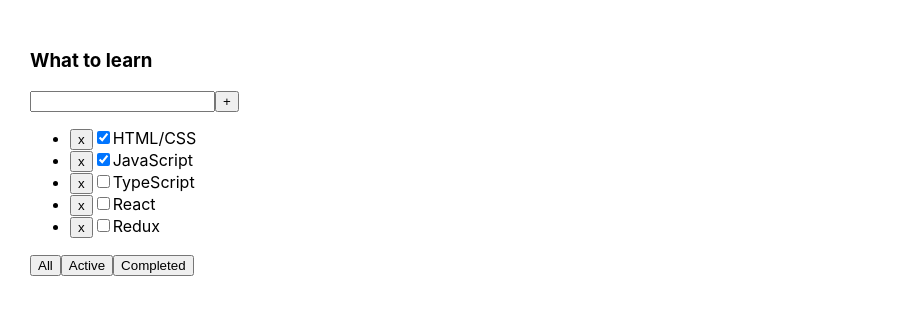
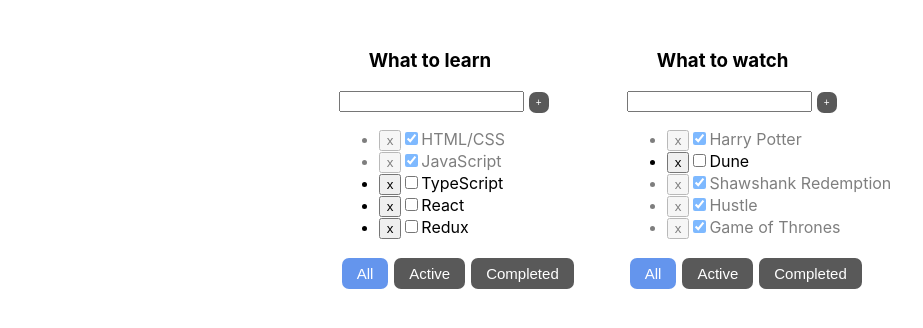
Before and after one commit to Tumelya/todolist, a React (Create React App) app: page / in a window 1280 px wide. Shown: the top 328 px of the page, without its empty margins (0-923 px from the left). Built offline with nearby package versions, Linux system fonts and the light colour scheme.

Commit message:
feat: add another todolist

```diff
--- a/src/App.css
+++ b/src/App.css
@@ -1,8 +1,61 @@
 .App {
   padding: 30px;
   display: flex;
+  justify-content: center;
 }
 
 .App > div {
   margin-right: 50px;
 }
+
+.todo h3{
+  margin-left: 30px;
+}
+
+.error {
+  border: red 1px solid;
+}
+
+.error-message {
+  color: red;
+}
+
+.priorityButton, .priorityButtonActive, .plusButton {
+  border: none;
+  border-radius: 7px;
+  color: white;
+  text-align: center;
+  text-decoration: none;
+  display: inline-block;
+}
+
+.priorityButton {
+  background-color: #595959;
+  padding: 7px 15px;
+  margin: 3px;
+  font-size: 15px;
+}
+
+.priorityButtonActive {
+  background-color: cornflowerblue;
+  padding: 7px 15px;
+  margin: 3px;
+  font-size: 15px;
+}
+.plusButton {
+  background-color: #595959;
+  padding: 5px 7px;
+  margin-left: 5px;
+  font-size: 10px;
+}
+
+.priorityButton:hover, .plusButton:hover {
+  background-color: #383838;
+}
+.plusButton:active {
+  background-color: cornflowerblue;
+}
+
+.isDone {
+  opacity: 50%;
+}
--- a/src/App.tsx
+++ b/src/App.tsx
@@ -1,77 +1,105 @@
 import React, {useState} from 'react';
 import './App.css';
-//import {FilterType, TaskType, Todolist} from "./Todolist";
+import {TaskType} from "./Todolist";
 import {Todolist} from "./Todolist";
 import {v1} from "uuid";
 
+export type FilterType = "All" | "Active" | "Completed"
+type TodolistsType = {
+    id: string
+    title: string
+    filter: FilterType
+}
+
 function App() {
 
-    let [tasks1, setTasks1] = useState([
+    /*
+        let tasks3: Array<TaskType> = [
+            {id: v1(), title: "Football", isDone: false},
+            {id: v1(), title: "Squash", isDone: true},
+            {id: v1(), title: "Volleyball", isDone: false},
+            {id: v1(), title: "Tennis", isDone: true},
+            {id: v1(), title: "Golf", isDone: false},
+        ]*/
+
+    let todolistId1 = v1();
+    let todolistId2 = v1();
+    let [todolists, setTodolists] = useState<Array<TodolistsType>>([
+        {id: todolistId1, title: "What to learn", filter: "All"},
+        {id: todolistId2, title: "What to watch", filter: "All"}
+    ]);
+    let [tasksObj, setTasks] = useState({
+        [todolistId1]: [
             {id: v1(), title: "HTML/CSS", isDone: true},
             {id: v1(), title: "JavaScript", isDone: true},
             {id: v1(), title: "TypeScript", isDone: false},
             {id: v1(), title: "React", isDone: false},
-        {id: v1(), title: "Redux", isDone: false}
-    ])
+            {id: v1(), title: "Redux", isDone: false}],
+        [todolistId2]: [
+            {id: v1(), title: "Harry Potter", isDone: true},
+            {id: v1(), title: "Dune", isDone: false},
+            {id: v1(), title: "Shawshank Redemption", isDone: true},
+            {id: v1(), title: "Hustle", isDone: true},
+            {id: v1(), title: "Game of Thrones", isDone: true}]
+    });
 
-    /*let tasks2: Array<TaskType> = [
-        {id: 1, title: "Harry Potter", isDone: true},
-        {id: 2, title: "Dune", isDone: false},
-        {id: 3, title: "Shawshank Redemption", isDone: true}
-    ]
-
-    let tasks3: Array<TaskType> = [
-        {id: 1, title: "Football", isDone: false},
-        {id: 2, title: "Squash", isDone: true},
-        {id: 3, title: "Volleyball", isDone: true}
-    ]*/
-
-    const removeTasks = (elId: string) => {
-        //tasks1=tasks1.filter((el) => el.id!==elId);
-        setTasks1(tasks1.filter((el) => el.id !== elId));
+    const removeTasks = (elId: string, todolistId: string) => {
+        let tasks = tasksObj[todolistId];
+        let filteredTasks = tasks.filter((el) => el.id !== elId);
+        tasksObj[todolistId] = filteredTasks;
+        setTasks({...tasksObj});
     }
-
-    const addTasks = (title: string) => {
+    const addTasks = (title: string, todolistId: string) => {
         let newTask = {
             id: v1(),
             title: title,
             isDone: false
         };
-        setTasks1([newTask, ...tasks1]);
+        let tasks = tasksObj[todolistId];
+        let newTasks = [newTask, ...tasks];
+        tasksObj[todolistId] = newTasks;
+        setTasks({...tasksObj});
     }
-
-    /*let [filter, setFilter] = useState<FilterType>("All");
-    let currentTasks = tasks1;
-    if (filter === "Active") {
-        currentTasks = tasks1.filter((el) => !el.isDone);
+    const onClickFilterButton = (filterButt: FilterType, todolistId: string) => {
+        let todolist = todolists.find(todo => todo.id === todolistId);
+        if (todolist) {
+            todolist.filter = filterButt;
+            setTodolists([...todolists]);
         }
-    if (filter === "Completed") {
-        currentTasks = tasks1.filter((el) => el.isDone);
     }
-
-    const onClickFilterButton = (filterButt: FilterType) => {
-        setFilter(filterButt);
-    }*/
-
-    const changeStatus = (tasksId: string, isDone: boolean) => {
-        let task = tasks1.find(t => t.id === tasksId);
+    const changeStatus = (tasksId: string, isDone: boolean, todolistId: string) => {
+        let tasks = tasksObj[todolistId];
+        let task = tasks.find(t => t.id === tasksId);
         if (task) {
             task.isDone = isDone;
+            setTasks({...tasksObj});
         }
-        setTasks1([...tasks1]);
     }
 
     return (
         <div className="App">
-            <Todolist title="What to learn"
-                      tasks={tasks1}
+            {todolists.map((todo) => {
+                let currentTasks = tasksObj[todo.id];
+                if (todo.filter === "Active") {
+                    currentTasks = tasksObj[todo.id].filter((el) => !el.isDone);
+                }
+                if (todo.filter === "Completed") {
+                    currentTasks = tasksObj[todo.id].filter((el) => el.isDone);
+                }
+                return (
+                    <Todolist key={todo.id}
+                              id={todo.id}
+                              title={todo.title}
+                              tasks={currentTasks}
                               removeTasks={removeTasks}
                               addTasks={addTasks}
                               changeTaskStatus={changeStatus}
-                //onClickFilterButton={onClickFilterButton}
+                              filter={todo.filter}
+                              currentTasks={currentTasks}
+                              onClickFilterButton={onClickFilterButton}
                     />
-            {/*<Todolist title = "Movies" tasks = {tasks2}/>
-            <Todolist title = "Games" tasks = {tasks3}/>*/}
+                )
+            })}
         </div>
     );
 }
--- a/src/Todolist.tsx
+++ b/src/Todolist.tsx
@@ -1,4 +1,6 @@
 import React, {ChangeEvent, KeyboardEvent, useState, MouseEvent} from "react";
+import './App.css';
+import {FilterType} from "./App";
 
 export type TaskType = {
     id: string
@@ -7,65 +9,66 @@
 }
 
 type PropsType = {
+    id: string
     title: string
     tasks: Array<TaskType>
-    removeTasks: (elId: string) => void
-    addTasks: (title: string) => void
-    changeTaskStatus: (tasksId: string, isDone: boolean) => void
-    //onClickFilterButton: (filterButt: FilterType)=> void
+    removeTasks: (elId: string, todolistId: string) => void
+    addTasks: (title: string, todolistId: string) => void
+    changeTaskStatus: (tasksId: string, isDone: boolean, todolistId: string) => void
+    filter: FilterType
+    currentTasks: Array<TaskType>
+    onClickFilterButton: (filterButt: FilterType, todolistId: string) => void
 }
-
-export type FilterType = "All" | "Active" | "Completed"
 
 export function Todolist(props: PropsType) {
 
-    let [filter, setFilter] = useState<FilterType>("All");
-    let currentTasks = props.tasks;
-    if (filter === "Active") {
-        currentTasks = props.tasks.filter((el) => !el.isDone);
-    }
-    if (filter === "Completed") {
-        currentTasks = props.tasks.filter((el) => el.isDone);
-    }
-
-    const onClickFilterButton = (filterButt: FilterType) => {
-        setFilter(filterButt);
-    }
-
     const [newTaskTitle, setNewTaskTitle] = useState("");
+    let [error, setError] = useState<string | null>(null);
 
     const onNewTitleChangeHandler = (e: ChangeEvent<HTMLInputElement>) => {
         setNewTaskTitle(e.currentTarget.value);
     }
     const onKeyPressHandler = (e: KeyboardEvent<HTMLInputElement>) => {
+        setError(null);
         if (e.ctrlKey && e.charCode === 13) {
-            props.addTasks(newTaskTitle);
+            props.addTasks(newTaskTitle, props.id);
             setNewTaskTitle("");
         }
     }
     const addTask = () => {
-        props.addTasks(newTaskTitle);
-        setNewTaskTitle("");
+        if (newTaskTitle.trim() !== "") {
+            props.addTasks(newTaskTitle.trim(), props.id);
+            setNewTaskTitle("");
+        } else {
+            setError("Title is required");
+        }
     }
+    const onAllClickHandler = () => props.onClickFilterButton("All", props.id);
+    const onActiveClickHandler = () => props.onClickFilterButton("Active", props.id);
+    const onCompleteClickHandler = () => props.onClickFilterButton("Completed", props.id);
 
     return (
-        <div>
+        <div className="todo">
             <h3>{props.title}</h3>
             <div>
-                <input value={newTaskTitle}
+                <input className={error ? "error" : ""}
+                       value={newTaskTitle}
                        onChange={onNewTitleChangeHandler}
                        onKeyPress={onKeyPressHandler}
                 />
-                <button onClick={addTask}>+</button>
+                <button className="plusButton" onClick={addTask}>+</button>
+                {error && <div className="error-message">{error}</div>}
             </div>
             <ul>
-                {currentTasks.map(el => {
-                    const onRemoveHandler = () => {props.removeTasks(el.id)}
+                {props.currentTasks.map(el => {
+                    const onRemoveHandler = () => {
+                        props.removeTasks(el.id, props.id);
+                    }
                     const onChangeHandler = (e: MouseEvent<HTMLInputElement>) => {
-                        props.changeTaskStatus(el.id, e.currentTarget.checked)
+                        props.changeTaskStatus(el.id, e.currentTarget.checked, props.id)
                     }
                     return (
-                        <li key={el.id}>
+                        <li key={el.id} className={el.isDone ? "isDone" : ""}>
                             <button onClick={onRemoveHandler}>x</button>
                             <input onClick={onChangeHandler} type="checkbox" checked={el.isDone}/>
                             <span>{el.title}</span>
@@ -74,9 +77,15 @@
                 })}
             </ul>
             <div>
-                <button onClick={() => {onClickFilterButton("All")}}>All</button>
-                <button onClick={() => {onClickFilterButton("Active")}}>Active</button>
-                <button onClick={() => {onClickFilterButton("Completed")}}>Completed</button>
+                <button className={props.filter === "All" ? "priorityButtonActive" : "priorityButton"}
+                        onClick={onAllClickHandler}>All
+                </button>
+                <button className={props.filter === "Active" ? "priorityButtonActive" : "priorityButton"}
+                        onClick={onActiveClickHandler}>Active
+                </button>
+                <button className={props.filter === "Completed" ? "priorityButtonActive" : "priorityButton"}
+                        onClick={onCompleteClickHandler}>Completed
+                </button>
             </div>
         </div>
     )
```
Lines whose indentation alone changed are shown as unchanged.
